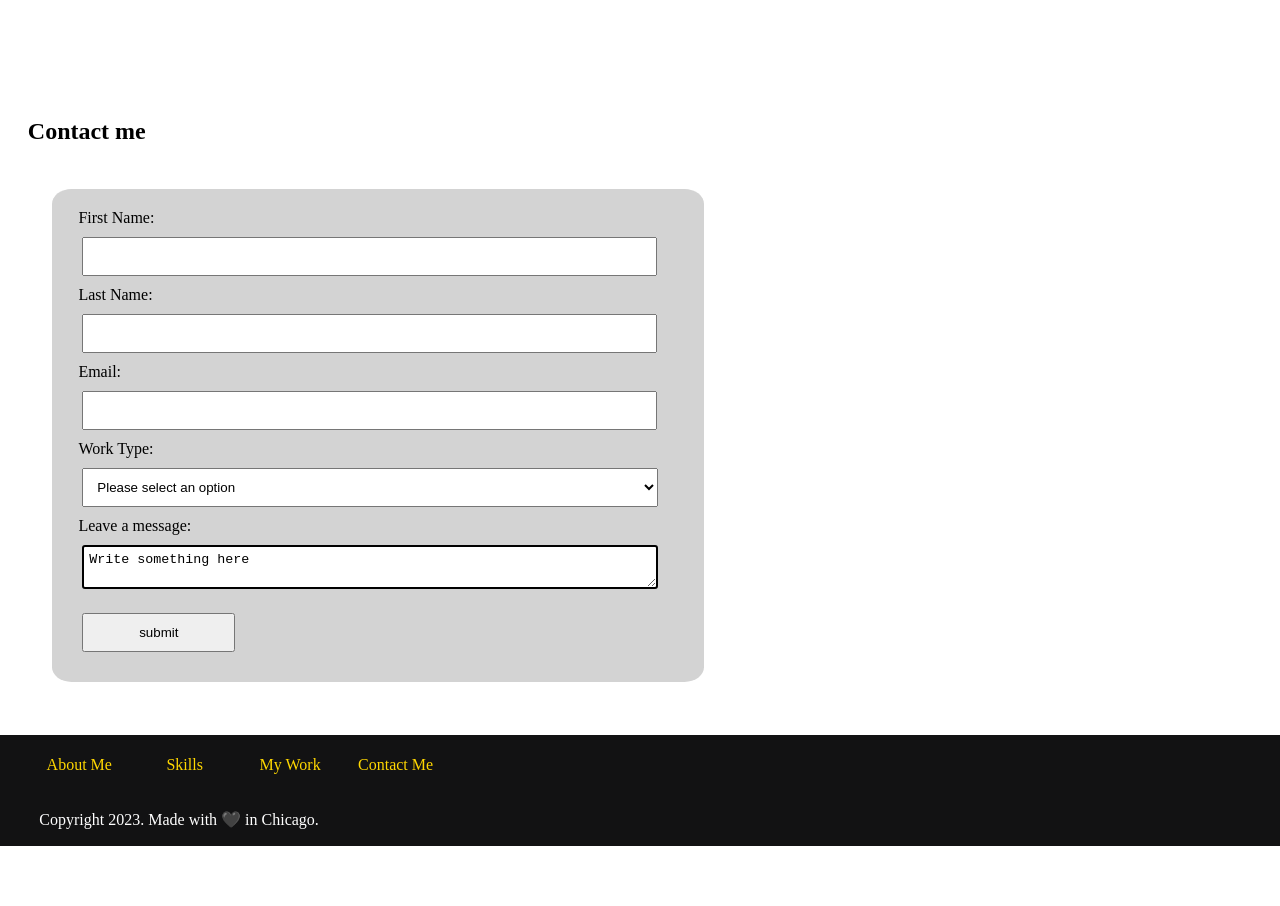
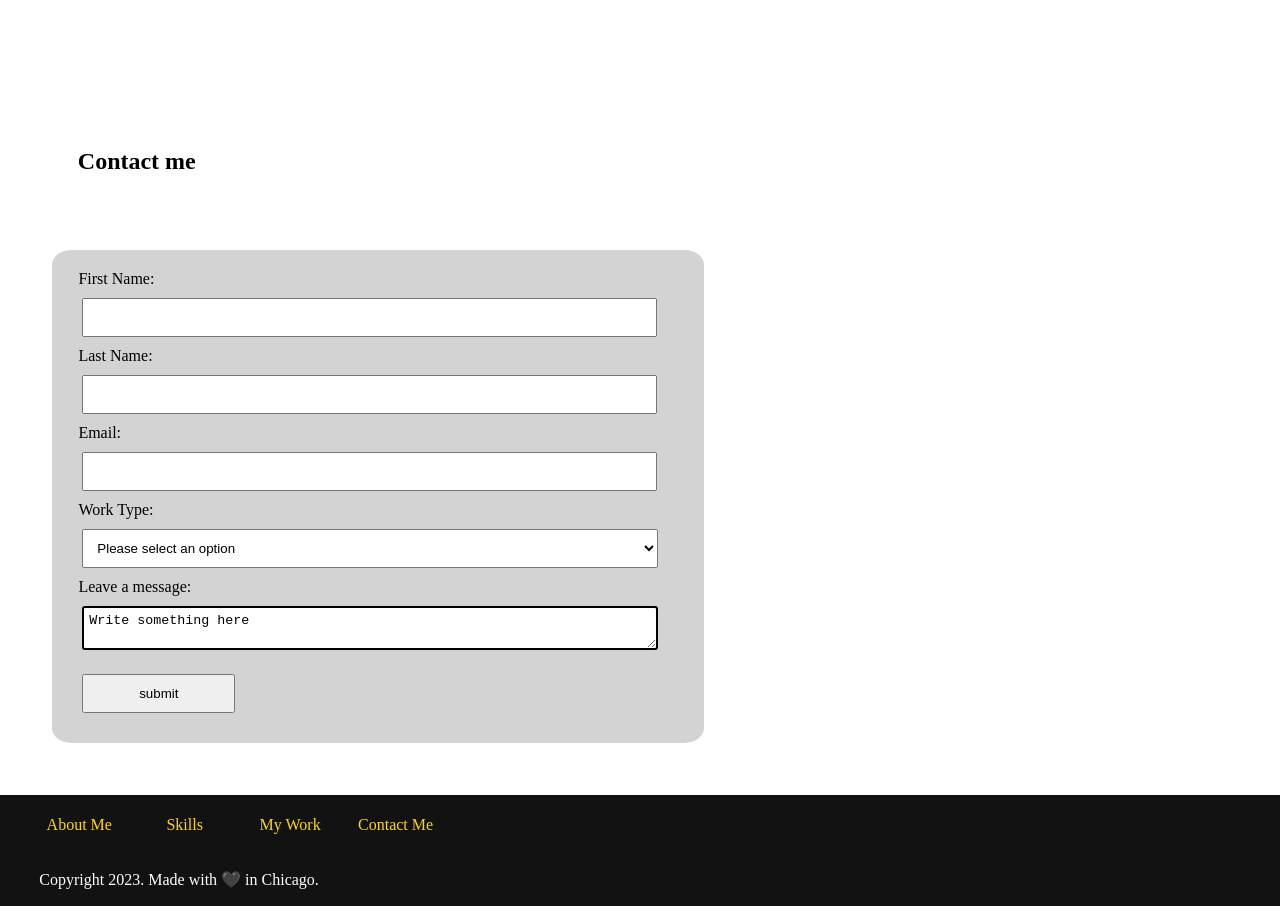
Before and after one commit to EIHNU/UXUIHW18, a plain HTML site: page index.html in a window 1280 px wide. Shown: the part 3133-4039 px from the top of the page. Before the commit the page ends 3979 px from the top, so only its background shows below. Drawn offline with Linux system fonts and the light colour scheme.

Commit message:
Update style.css

```diff
--- a/CSS/style.css
+++ b/CSS/style.css
@@ -144,12 +144,14 @@ border-radius:5%;
 }
 
 /*Contact form*/
+.contact h1{
+    margin: 50px;
+}
 .contact{
     display:flex;
     flex-direction:column;
     margin:1%;
     padding:15px;
-
 }
 
 .contact form{
```
